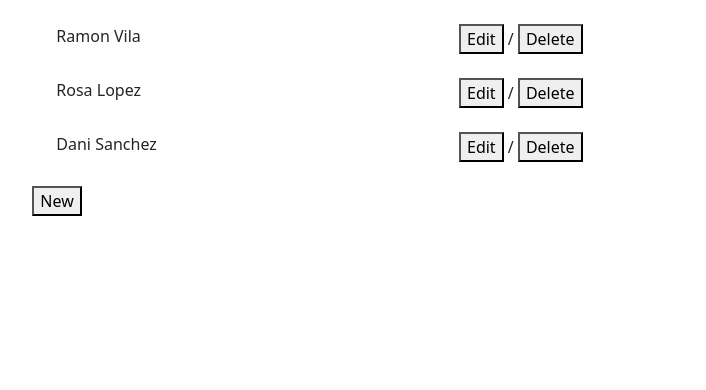
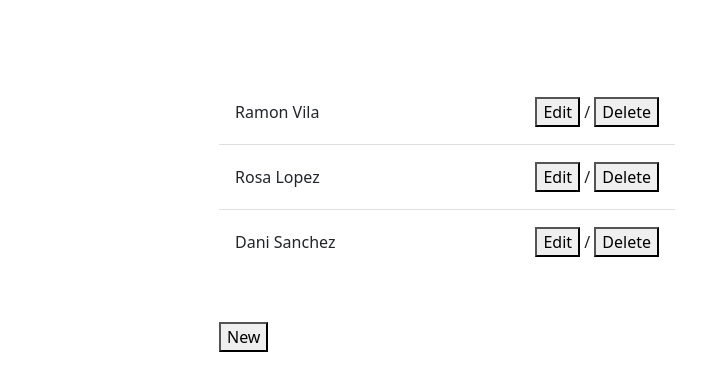
Before and after one commit to MiquelBO/crudAngularExample, an Angular app: page /users in a window 1280 px wide. Shown: the top 390 px of the page, without its empty margins (193-899 px from the left). Built offline with nearby package versions, Linux system fonts and the light colour scheme.

Commit message:
clean code

```diff
--- a/src/app/user/components/user-edit/user-edit.component.html
+++ b/src/app/user/components/user-edit/user-edit.component.html
@@ -1,10 +1,8 @@
-<div class="container-fluid mt-4">
+<div class="user-edit container-fluid">
     <form (ngSubmit)="saveChanges()" #userForm="ngForm">
-      <div class="row">
-          <div class="col-2 offset-2">
-            <label for="name">Name</label>
-          </div>
-          <div class="col-6">
+      <div class="form-group row">
+          <label for="name" class="col-3 col-form-label">Name</label>
+          <div class="col-9">
               <input type="text" class="form-control" id="name"
               required
               [(ngModel)]="user.name" name="name"
@@ -14,30 +12,24 @@
             </div>
           </div>
       </div>
-      <div class="row mt-2">
-          <div class="col-2 offset-2">
-            <label for="email">Email</label>
-          </div>
-          <div class="col-6">
+      <div class="form-group row mt-2">
+          <label for="email" class="col-3 col-form-label">Email</label>
+          <div class="col-9">
               <input type="text" class="form-control" id="email"
               [(ngModel)]="user.email" name="email">
           </div>
       </div>
-      <div class="row mt-2">
-          <div class="col-2 offset-2">
-            <label for="birthDate">BirthDate</label>
-          </div>
-          <div class="col-6">
+      <div class="form-group row mt-2">
+          <label for="birthDate" class="col-3 col-form-label">BirthDate</label>
+          <div class="col-9">
               <input type="text" class="form-control" id="birthDate"
               [(ngModel)]="user.birthDate" name="birthDate">
           </div>
       </div>
-      <div class="row mt-8">
-          <div class="col-2 offset-2">
-              <button [routerLink]="['/user/list']">Cancel</button>
-              /
-              <button type="submit" [disabled]="!userForm.valid">Submit</button>
-          </div>
+      <div class="mt-5">
+        <button [routerLink]="['/user/list']">Cancel</button>
+        /
+        <button type="submit" [disabled]="!userForm.valid">Submit</button>
       </div>
     </form>
 </div>
--- a/src/app/user/components/user-edit/user-edit.component.scss
+++ b/src/app/user/components/user-edit/user-edit.component.scss
@@ -0,0 +1,7 @@
+
+$module: 'user-edit';
+
+.#{$module} {
+  margin-top: 5rem;
+  max-width: 30rem;
+}
--- a/src/app/user/components/user-list-item/user-list-item.component.html
+++ b/src/app/user/components/user-list-item/user-list-item.component.html
@@ -1,14 +1,8 @@
-<div *ngIf="user" class="container-fluid mb-4">
-
-  <div class="row">
-      <div class="col-6">
-        {{user.name}}
-      </div>
-      <div class="col-6">
-        <button (click)="editUser(user.id)">Edit</button>
-        /
-        <button (click)="deleteUser(user.id)">Delete</button>
-      </div>
+<div *ngIf="user" class="user-list-item">
+  <label>{{user.name}}</label>
+  <div>
+    <button (click)="editUser(user.id)">Edit</button>
+    /
+    <button (click)="deleteUser(user.id)">Delete</button>
   </div>
-
 </div>
--- a/src/app/user/components/user-list-item/user-list-item.component.scss
+++ b/src/app/user/components/user-list-item/user-list-item.component.scss
@@ -0,0 +1,9 @@
+
+$module: 'user-list-item';
+
+.#{$module} {
+  display: flex;
+  justify-content: space-between;
+  height: 3rem;
+  align-items: center;
+}
--- a/src/app/user/components/user-list/user-list.component.html
+++ b/src/app/user/components/user-list/user-list.component.html
@@ -1,14 +1,8 @@
-<div class="container-fluid mt-4">
-    <div class="row">
-        <div class="col-8 offset-2">
-            <div *ngFor="let user of userList">
-              <ce-user-list-item [user]="user" (clickEdit)="editUser($event)" (clickDelete)="deleteUser($event)"></ce-user-list-item>
-            </div>
-        </div>
-    </div>
-    <div class="row">
-        <div class="col-8 offset-2">
-            <button [routerLink]="['/users/new']">New</button>
-        </div>
-    </div>
+<div class="user-list container-fluid">
+    <ul class="list-group list-group-flush">
+        <li class="list-group-item" *ngFor="let user of userList">
+            <ce-user-list-item [user]="user" (clickEdit)="editUser($event)" (clickDelete)="deleteUser($event)"></ce-user-list-item>
+        </li>
+    </ul>
+    <button class="mt-5" [routerLink]="['/users/new']">New</button>
 </div>
--- a/src/app/user/components/user-list/user-list.component.scss
+++ b/src/app/user/components/user-list/user-list.component.scss
@@ -0,0 +1,9 @@
+
+$module: 'user-list';
+
+.#{$module} {
+  margin-top: 5rem;
+  max-width: 30rem;
+  margin-left: auto;
+  margin-right: auto;
+}
```
